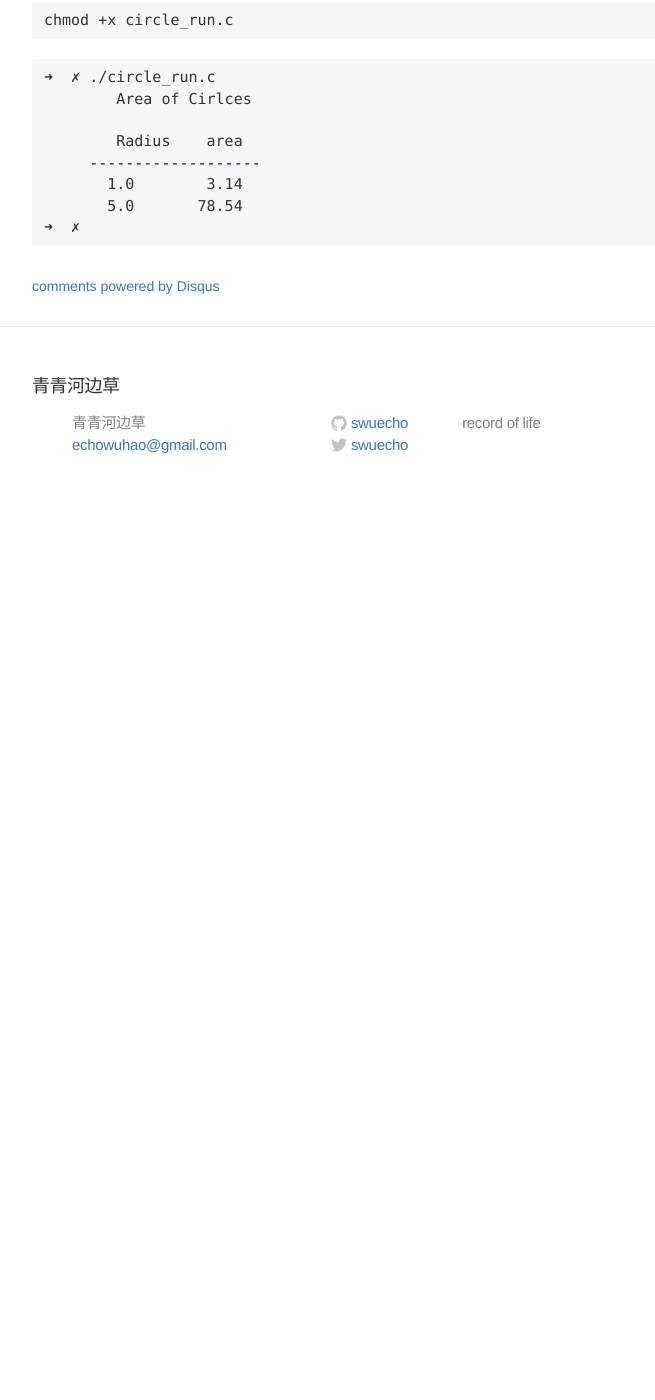
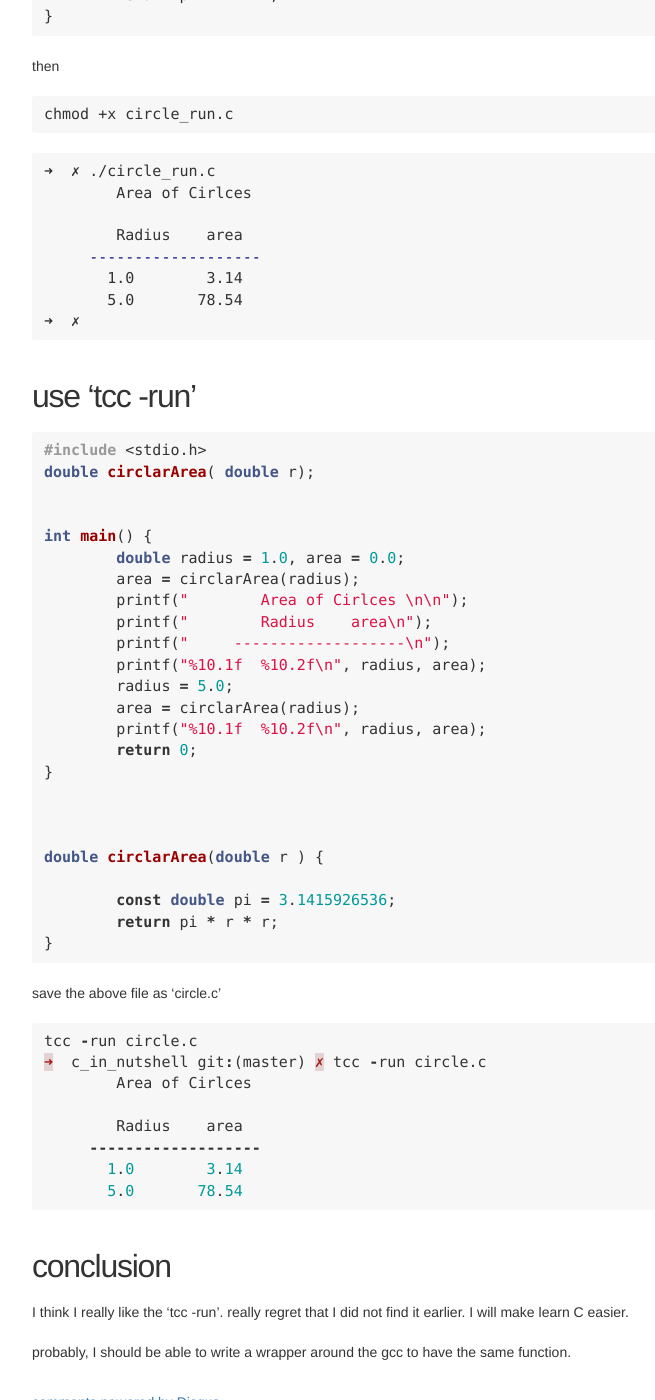
Before and after one commit to swuecho/swuecho.github.io, a Jekyll site: the page built from _posts/2016-12-02-Tiny-C-Compiler.md, in a window 1280 px wide and 1400 px high, scrolled down 1067 px. Shown: the whole window, without its empty margins (238-893 px from the left). Built offline with Jekyll 4.4.1, drawn with Linux system fonts in a browser that asks for light colours; comment, search, counter and statistics services are not loaded; before the commit the page ends 1577 px from its top, so only the background shows below that.

Commit message:
add 'tcc -run'

````diff
--- a/_posts/2016-12-02-Tiny-C-Compiler.md
+++ b/_posts/2016-12-02-Tiny-C-Compiler.md
@@ -5,7 +5,7 @@ date:   2016-12-02 14:19
 categories: tech
 ---
 
-install tcc.
+## install tcc.
 
 downlaod Tiny C first from the homepage and then
 
@@ -64,3 +65,50 @@ chmod +x circle_run.c
        5.0       78.54
 ➜  ✗
 ```
+
+## use 'tcc -run'
+
+```c
+#include <stdio.h>
+double circlarArea( double r);
+
+
+int main() {
+	double radius = 1.0, area = 0.0;
+	area = circlarArea(radius);
+	printf("        Area of Cirlces \n\n");
+	printf("        Radius    area\n");
+	printf("     -------------------\n");
+	printf("%10.1f  %10.2f\n", radius, area);
+	radius = 5.0;
+	area = circlarArea(radius);
+	printf("%10.1f  %10.2f\n", radius, area);
+	return 0;
+}
+
+
+
+double circlarArea(double r ) {
+
+	const double pi = 3.1415926536;
+	return pi * r * r;
+}
+```
+save the above file as 'circle.c'
+
+```c
+tcc -run circle.c
+➜  c_in_nutshell git:(master) ✗ tcc -run circle.c
+        Area of Cirlces
+
+        Radius    area
+     -------------------
+       1.0        3.14
+       5.0       78.54
+```
+
+## conclusion
+
+I think I really like the 'tcc -run'. really regret that I did not find it earlier. I will make learn C easier.
+
+probably, I should be able to write a wrapper around the gcc to have the same function.
````
Also changed, not shown: other parts of _posts/2016-12-02-Tiny-C-Compiler.md (+1 -0 lines).
